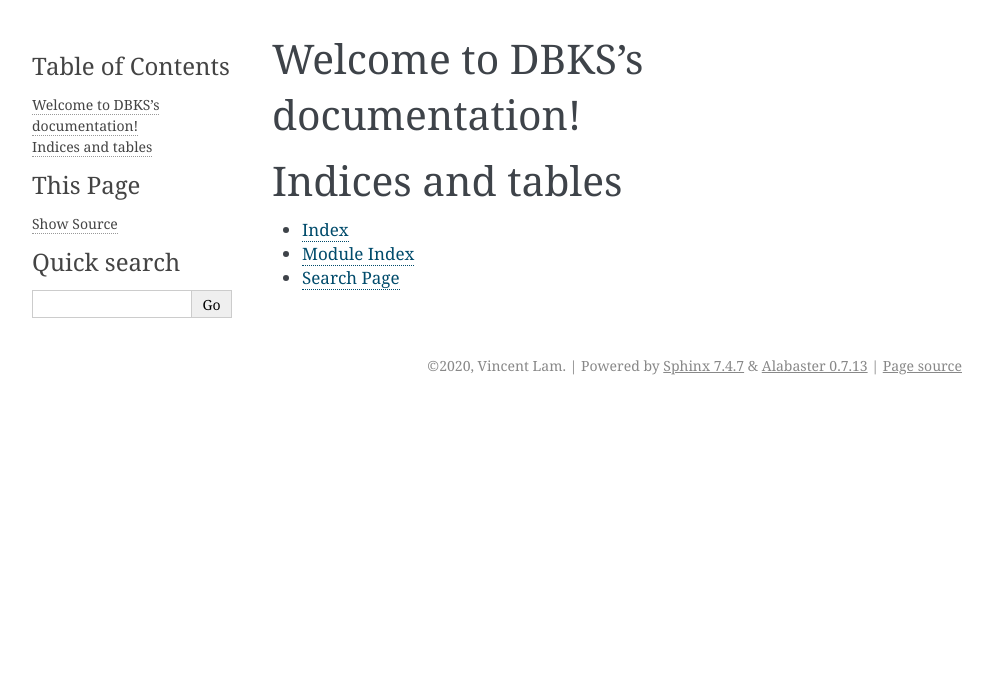
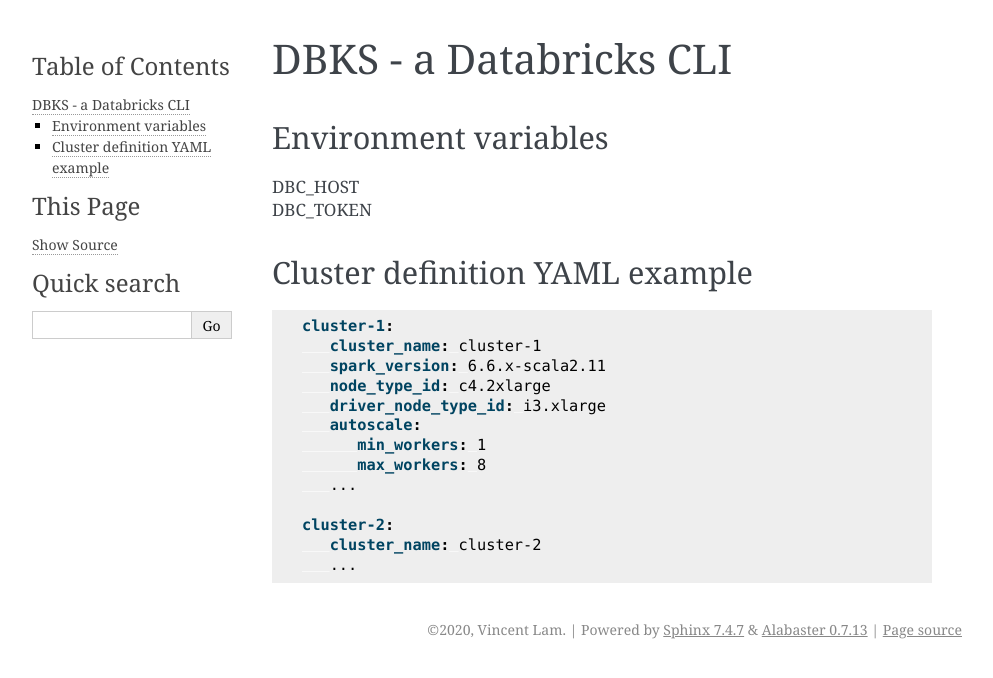
Before and after one commit to vincentlam/dbks, a Sphinx documentation site: the page built from docs/index.rst, in a window 1280 px wide. Shown: the top 678 px of the page, without its empty margins (148-1141 px from the left). Built offline with Sphinx 7.4.7, drawn with Linux system fonts in a browser that asks for light colours.

```diff
--- a/docs/index.rst
+++ b/docs/index.rst
@@ -3,18 +3,30 @@
    You can adapt this file completely to your liking, but it should at least
    contain the root `toctree` directive.
 
-Welcome to DBKS's documentation!
-================================
-
-.. toctree::
-   :maxdepth: 2
-   :caption: Contents:
+DBKS - a Databricks CLI
+=======================
 
 
+Environment variables
+---------------------
+| DBC_HOST
+| DBC_TOKEN
 
-Indices and tables
-==================
 
-* :ref:`genindex`
-* :ref:`modindex`
-* :ref:`search`
+Cluster definition YAML example
+-------------------------------
+.. code-block:: yaml
+
+   cluster-1:
+      cluster_name: cluster-1
+      spark_version: 6.6.x-scala2.11
+      node_type_id: c4.2xlarge
+      driver_node_type_id: i3.xlarge
+      autoscale:
+         min_workers: 1
+         max_workers: 8
+      ...
+
+   cluster-2:
+      cluster_name: cluster-2
+      ...
```
Also changed, not shown: README.rst (+17 -16 lines).
